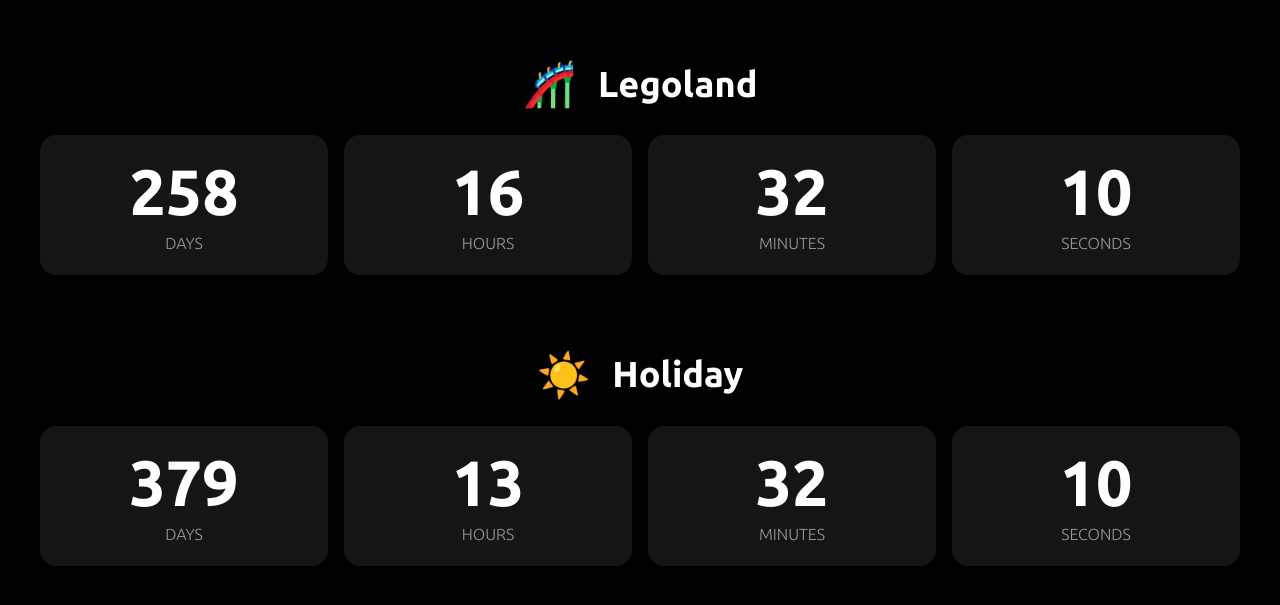
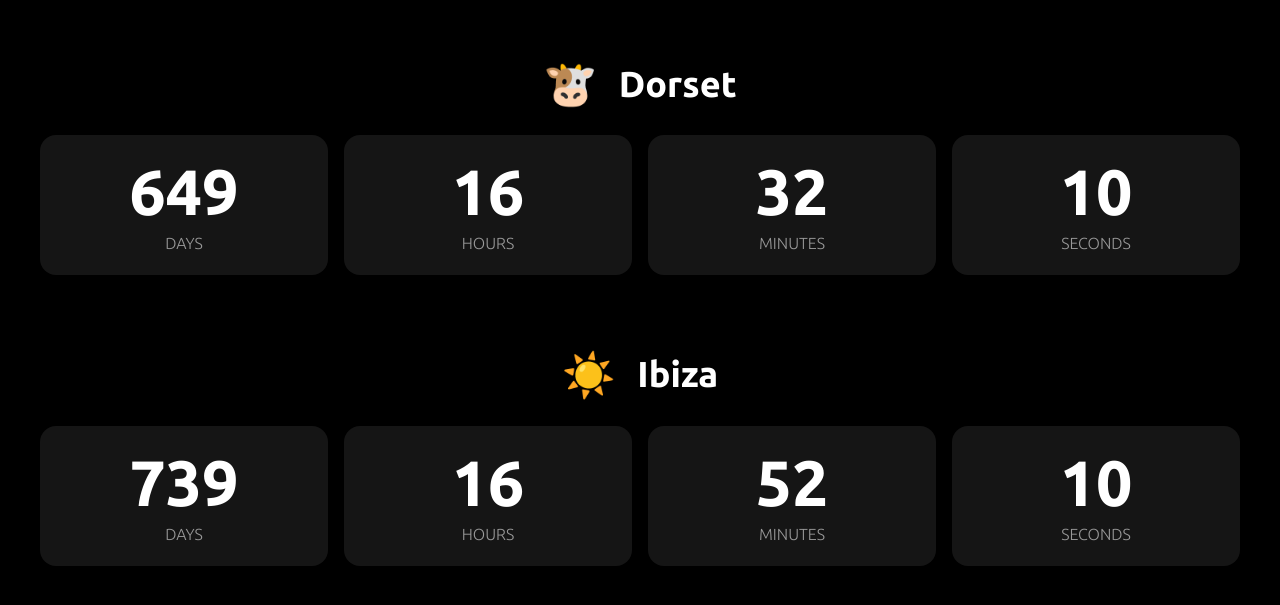
Before and after one commit to simmo/count-down, a React (Create React App) app: page / in a window 1280 px wide. Shown: the part 101-706 px from the top of the page. Built offline with nearby package versions, Linux system fonts and the light colour scheme.

Commit message:
App structure updates + updating dates

```diff
--- a/src/components/App.js
+++ b/src/components/App/index.js
@@ -1,19 +1,19 @@
 import React from 'react'
 import { animated, useTrail, config } from 'react-spring'
-import Countdown from './Countdown'
+import Countdown from '../Countdown'
 
-import style from './app.module.css'
+import style from './styles.module.css'
 
 const dates = [
   {
-    emoji: '🎢',
-    name: 'Legoland',
-    when: new Date(2019, 3, 13, 9),
+    emoji: '🐮',
+    name: 'Dorset',
+    when: new Date(2020, 4, 8, 9, 0),
   },
   {
     emoji: '☀️',
-    name: 'Holiday',
-    when: new Date(2019, 7, 12, 6),
+    name: 'Ibiza',
+    when: new Date(2020, 7, 6, 9, 20),
   },
 ]
 
--- a/src/components/Countdown.js
+++ b/src/components/Countdown/index.js
@@ -1,7 +1,7 @@
 import React, { useMemo, useState } from 'react'
-import useInterval from '../hooks/useInterval'
+import useInterval from '../../hooks/useInterval'
 
-import style from './countdown.module.css'
+import style from './styles.module.css'
 
 const MS_IN_MINUTES = 1000 * 60
 const MS_IN_HOURS = MS_IN_MINUTES * 60
```
Also changed, not shown: src/components/App/styles.module.css (renamed from src/components/app.module.css), src/components/Countdown/styles.module.css (renamed from src/components/countdown.module.css).
